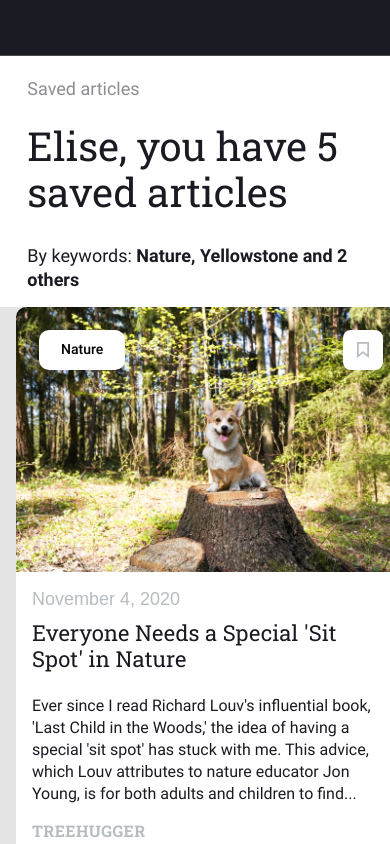
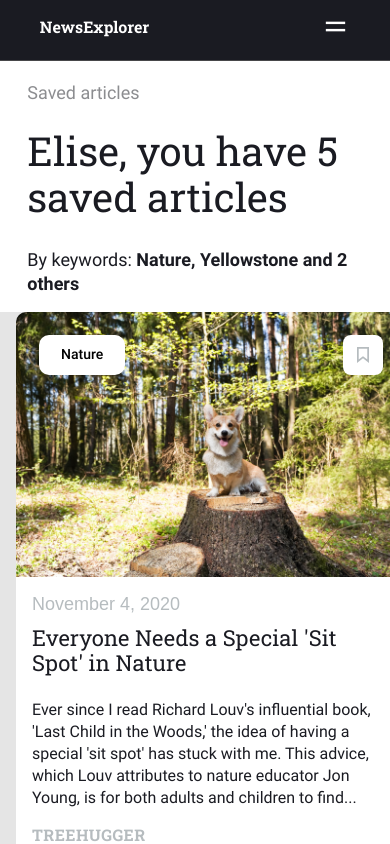
Before and after one commit to irmo12/news-explorer-frontend, a React (Create React App) app in the folder news-explorer/: page /saved-news in a window 390 px wide. Shown: the top 844 px of the page. Built offline with nearby package versions, Linux system fonts and the light colour scheme.

Commit message:
header phone, next refactor button for DNR

```diff
--- a/news-explorer/src/components/App/App.js
+++ b/news-explorer/src/components/App/App.js
@@ -112,7 +112,7 @@ function App() {
             onClose={closePopups}
             onSubmit={handleAuthSubmit}
             toggleSignInUp={toggleSignInUp} />
-          <Main openAuthPopup={openAuthPopup} newsData={newsData} username={username} />
+          <Main openAuthPopup={openAuthPopup} newsData={newsData} username={username} isOpen={isAuthPopupOpen} />
           <Footer />
         </div>
       </SmallScreenProvider>
--- a/news-explorer/src/components/Header/Header.css
+++ b/news-explorer/src/components/Header/Header.css
@@ -3,7 +3,7 @@
   width: 100%;
   display: flex;
   flex-flow: row nowrap;
-  justify-content: space-between;
+  justify-content: space-around;
   gap: 64px;
   align-items: center;
   border-bottom: 1px solid rgba(84, 84, 84, 0.8);
@@ -105,10 +105,20 @@
   height: 17px;
   width: 17px;
   background-color: transparent;
+  transition: visibility 0ms ease-in 0.4s;
+
 }
 
 .header__phone-button_black {
   fill: black;
+}
+
+.header__phone-button_X {
+  background-image: url("../../images/close.svg");
+}
+
+.header__phone-button_invis {
+  visibility: hidden;
 }
 
 @media screen and (max-width: 768px) {
@@ -132,30 +142,40 @@
   }
 }
 
-@media screen and (max-width: 670px) {
-  .header__title {
-    margin-right: auto;
+@media screen and (max-width: 480px) {
+  .header {
+    background-color: #1a1b22;
+    padding: 17px 0 0;
+    width: 100%;
+    margin: 0 auto;
+    flex-flow: column nowrap;
+    border-bottom: none;
+    justify-content: space-between;
   }
-}
 
-@media screen and (max-width: 480px) {
+  .header_show-nav {
+    height: 230px;
+    position: absolute;
+    top: 0;
+    left: 0;
+    padding-bottom: 22px;
+  }
+
   .header__content {
-    position: absolute;
-    top: 100%;
-    left: 0;
-    background-color: #1a1b22;
-    padding: 10px;
-    width: 100%;
-    z-index: 1;
+    display: flex;
+    flex-flow: row nowrap;
+    border-bottom: 1px solid rgba(84, 84, 84, 0.8);
+    padding: 0 2% 6% 2%;
+    margin: 0 -16px;
+    justify-content: space-evenly;
+    align-items: center;
   }
+
   .header__title {
     font-size: 16px;
   }
+
   .header__button-logic {
-    border: none;
-    padding: 0;
+    padding: 3% 37%;
   }
 }
-
-.nav-container {
-}
--- a/news-explorer/src/components/Header/Header.js
+++ b/news-explorer/src/components/Header/Header.js
@@ -1,4 +1,4 @@
-import React, { useContext } from "react";
+import React, { useContext, useState } from "react";
 import './Header.css';
 import { Link } from 'react-router-dom';
 import Navigation from '../Navigation/Navigation';
@@ -6,12 +6,17 @@ import logout from '../../images/logout.svg';
 import { AuthContext } from "../../contexts/AuthContext";
 import { SmallScreenContext } from "../../contexts/SmallScreenContext";
 
-function Header({ userName = 'Elise', openAuthPopup }) {
+function Header({ userName = 'Elise', openAuthPopup, isOpen }) {
   const { isLoggedIn, setIsLoggedIn } = useContext(AuthContext);
   const isSmallScreen = useContext(SmallScreenContext);
-
+  const [isShowNav, setShowNav] = useState(false);
+  console.log(isOpen);
   function signOut() {
     setIsLoggedIn(false);
+  }
+
+  function showNav() {
+    setShowNav(!isShowNav);
   }
 
   const headerClasses = isLoggedIn
@@ -31,7 +36,7 @@ function Header({ userName = 'Elise', openAuthPopup }) {
     : "header__button-logic";
 
   return (
-    <header className={headerClasses}>
+    <header className={`${headerClasses} ${isShowNav ? 'header_show-nav' : ''}`}>
       {!isSmallScreen ? (
         <>
           <div className="header__content">
@@ -60,9 +65,30 @@ function Header({ userName = 'Elise', openAuthPopup }) {
         </>) : (<>
           <div className="header__content">
             <Link className={titleClasses} to='/saved-news'>NewsExplorer</Link>
-            <button className={`header__phone-button ${isLoggedIn ? 'header__phone-button_black' : ''}`} onClick={openAuthPopup} />
+            <button className={`header__phone-button ${isLoggedIn ? 'header__phone-button_black' : ''} ${isShowNav ? 'header__phone-button_X' : ''} ${isOpen ? 'header__phone-button_invis' : ''}`} onClick={showNav} />
           </div>
-          <Navigation className="header_nav" />
+          {isShowNav && (<>
+            <Navigation className="header__nav" />
+            <div className={buttonLogicClasses}>
+              {
+                isLoggedIn ? (
+                  <button
+                    className={buttonClasses}
+                    onClick={signOut}
+                  >
+                    <span className="header__username">{userName}</span>
+                    <embed className="header__logout-icon" src={logout} alt="logout" />
+                  </button>
+                ) : (
+                  <button
+                    className={buttonClasses}
+                    onClick={openAuthPopup}
+                  >
+                    Sign&nbsp;in
+                  </button>
+                )}
+            </div>
+          </>)}
         </>)}
     </header>);
 }
--- a/news-explorer/src/components/Main/Main.js
+++ b/news-explorer/src/components/Main/Main.js
@@ -11,7 +11,7 @@ import { Route, Routes, } from 'react-router-dom';
 
 
 
-function Main({ openAuthPopup, newsData, username }) {
+function Main({ openAuthPopup, newsData, username, isOpen }) {
   const [isLoading, setIsLoading] = useState(false);
   const [hasResults, setHasResults] = useState(false);
   const isLoggedIn = useContext(AuthContext);
@@ -24,7 +24,7 @@ function Main({ openAuthPopup, newsData, username }) {
           <Route path='/'
             element={<>
               <div className="main__header-search-container">
-                <Header openAuthPopup={openAuthPopup} />
+                <Header openAuthPopup={openAuthPopup} isOpen={isOpen} />
                 <SearchForm />
               </div>
               <Preloader isLoading={isLoading} hasResults={hasResults} />
@@ -34,7 +34,7 @@ function Main({ openAuthPopup, newsData, username }) {
           {isLoggedIn && (
             <Route path='/saved-news'
               element={<>
-                <Header openAuthPopup={openAuthPopup} />
+                <Header openAuthPopup={openAuthPopup} isOpen={isOpen} />
                 <SavedNewsHeader newsData={newsData} username={username} />
               </>} />
           )}
--- a/news-explorer/src/components/Navigation/Navigation.css
+++ b/news-explorer/src/components/Navigation/Navigation.css
@@ -63,6 +63,9 @@
 
 @media screen and (max-width: 480px) {
   .nav-container {
-    display: none;
+    margin: 0 auto 0 16px;
+  }
+  .active::before{
+    border: none;
   }
 }
--- a/news-explorer/src/components/PopupWithForm/PopupWithForm.css
+++ b/news-explorer/src/components/PopupWithForm/PopupWithForm.css
@@ -137,10 +137,18 @@
   color: #2f71e5;
 }
 
-
 @media screen and (max-width: 530px) {
-  .popup {
+  .popup__container {
     height: 100vh;
+    width: 95%;
+    min-width: 360px;
+  }
+  .popup__container-close {
+    margin-right: 14px;
+    margin-left: auto;
+    width: 26px;
+    height: 26px;
+    margin-top: 16px;
   }
 
   .popup__container {
@@ -153,7 +161,7 @@
   }
 
   .popup__container {
-    max-width: 130px;
+    justify-content: unset;
   }
 
   .popup__form-submit {
@@ -166,20 +174,25 @@
 }
 
 @media screen and (max-width: 380px) {
+  .popup__container {
+    height: 100vh;
+  }
+
   .popup__form-inputs {
     gap: 27px;
     padding: 0px;
+    margin: 0
   }
 
   .popup__container {
     min-width: 320px;
-    padding: 0 22px;
+    padding: 0 15px;
   }
 
   .popup__form-heading {
     font-size: 24px;
-    margin-top: 15px;
-    margin-bottom: 15px;
+    margin: 15px 0 12px 0;
+
   }
   .popup__form-submit {
     margin-bottom: 17px;
@@ -187,7 +200,6 @@
   }
   .popup__container-close {
     margin-bottom: 15.6px;
-    margin-left: 266px;
   }
 
   .popup__form {
```
